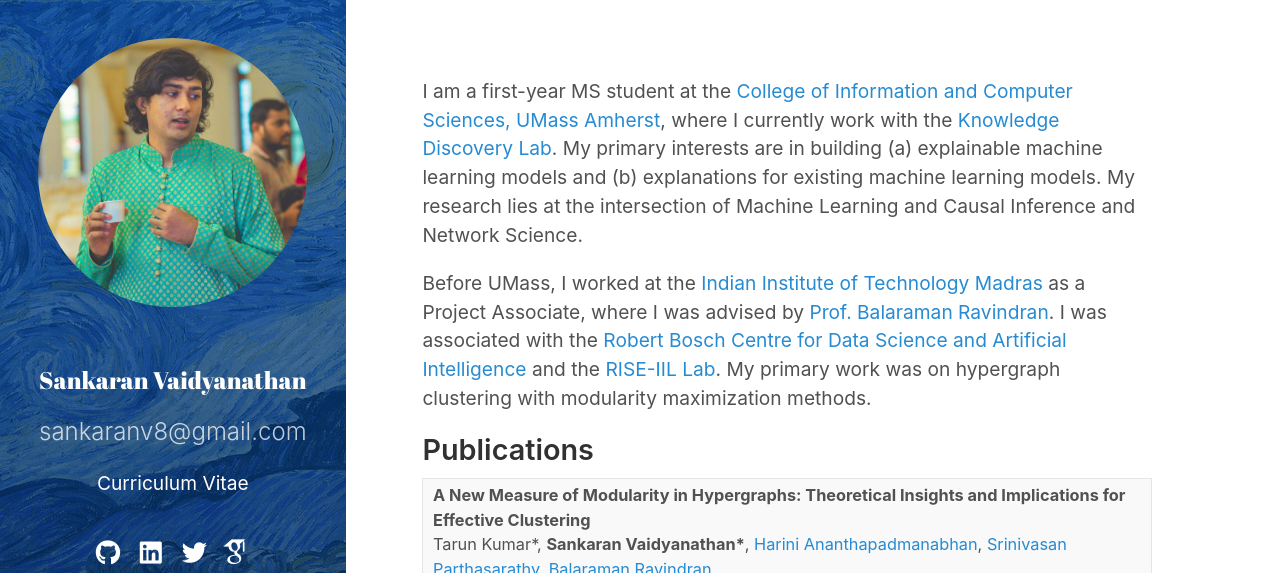
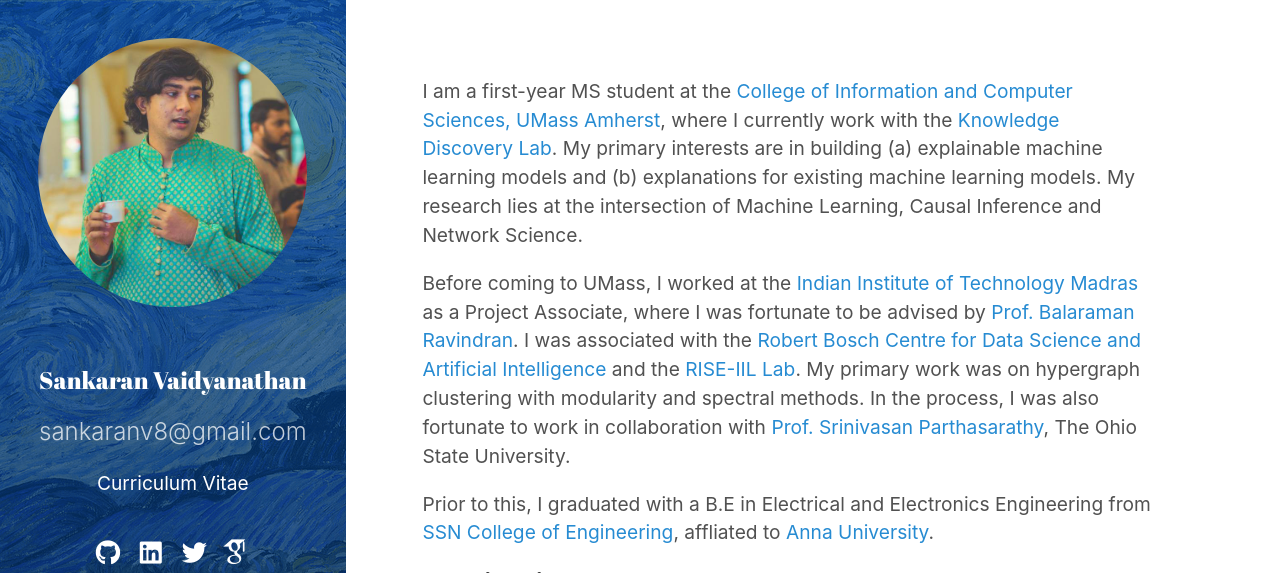
Before and after one commit to sankaranv/sankaranv.github.io, a Jekyll site: the page built from index.md, in a window 1280 px wide, cut to the strip 0-573 px from the top of the page. Built offline with Jekyll 4.4.1, drawn with Linux system fonts in a browser that asks for light colours; nearby versions of some CDN libraries; some web fonts are replaced; the list of posts is cut into pages by our own code.

Commit message:
Update index.md

```diff
--- a/index.md
+++ b/index.md
@@ -4,9 +4,11 @@
 sidebar_link: false
 ---
 
-I am a first-year MS student at the [College of Information and Computer Sciences, UMass Amherst](https://www.cics.umass.edu/), where I currently work with the [Knowledge Discovery Lab](https://groups.cs.umass.edu/kdl/). My primary interests are in building (a) explainable machine learning models and (b) explanations for existing machine learning models. My research lies at the intersection of Machine Learning and Causal Inference and Network Science.
+I am a first-year MS student at the [College of Information and Computer Sciences, UMass Amherst](https://www.cics.umass.edu/), where I currently work with the [Knowledge Discovery Lab](https://groups.cs.umass.edu/kdl/). My primary interests are in building (a) explainable machine learning models and (b) explanations for existing machine learning models. My research lies at the intersection of Machine Learning, Causal Inference and Network Science.
 
-Before UMass, I worked at the [Indian Institute of Technology Madras](https://www.iitm.ac.in/) as a Project Associate, where I was advised by [Prof. Balaraman Ravindran](https://www.cse.iitm.ac.in/~ravi/). I was associated with the [Robert Bosch Centre for Data Science and Artificial Intelligence](https://rbc-dsai.iitm.ac.in/) and the [RISE-IIL Lab](https://rise-iil.github.io). My primary work was on hypergraph clustering with modularity maximization methods.
+Before coming to UMass, I worked at the [Indian Institute of Technology Madras](https://www.iitm.ac.in/) as a Project Associate, where I was fortunate to be advised by [Prof. Balaraman Ravindran](https://www.cse.iitm.ac.in/~ravi/). I was associated with the [Robert Bosch Centre for Data Science and Artificial Intelligence](https://rbc-dsai.iitm.ac.in/) and the [RISE-IIL Lab](https://rise-iil.github.io). My primary work was on hypergraph clustering with modularity and spectral methods. In the process, I was also fortunate to work in collaboration with [Prof. Srinivasan Parthasarathy](http://web.cse.ohio-state.edu/~parthasarathy.2/), The Ohio State University.
+
+Prior to this, I graduated with a B.E in Electrical and Electronics Engineering from [SSN College of Engineering](http://www.ssn.edu.in/), affliated to [Anna University](https://www.annauniv.edu/).
 
 ## Publications
 
```
